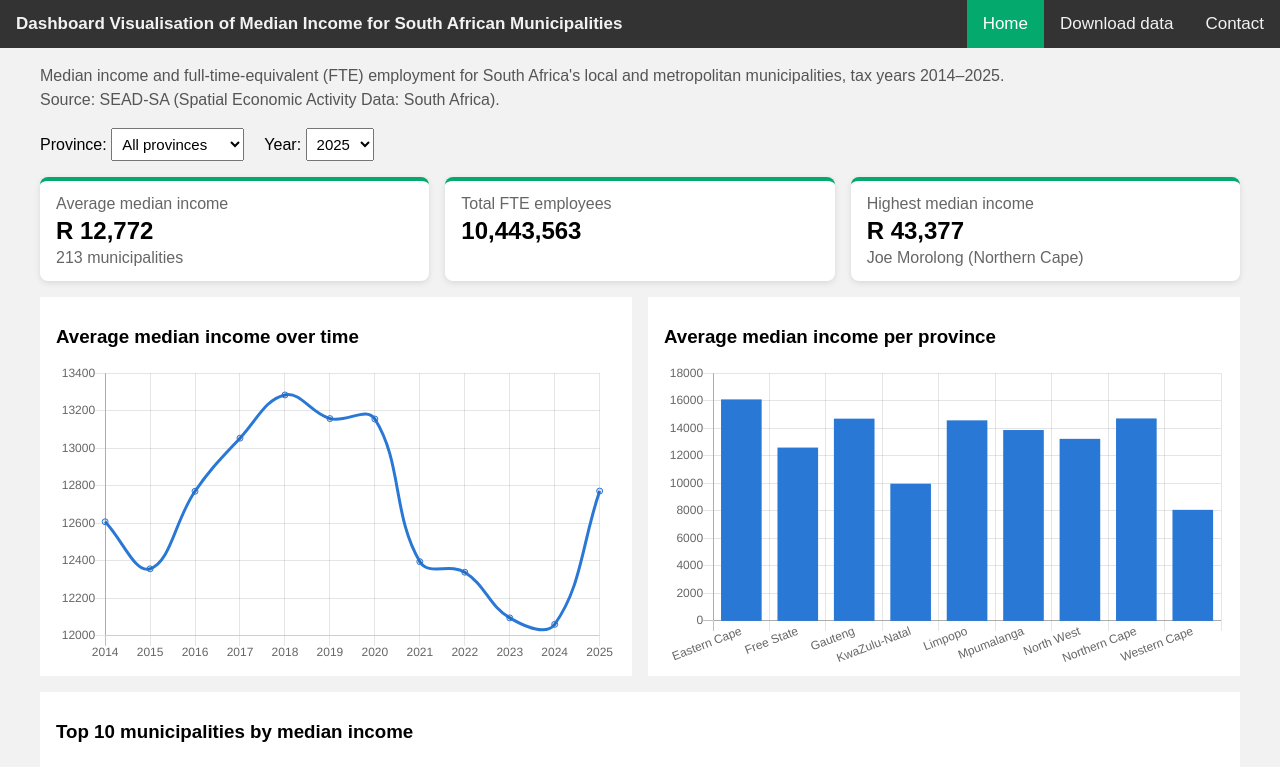
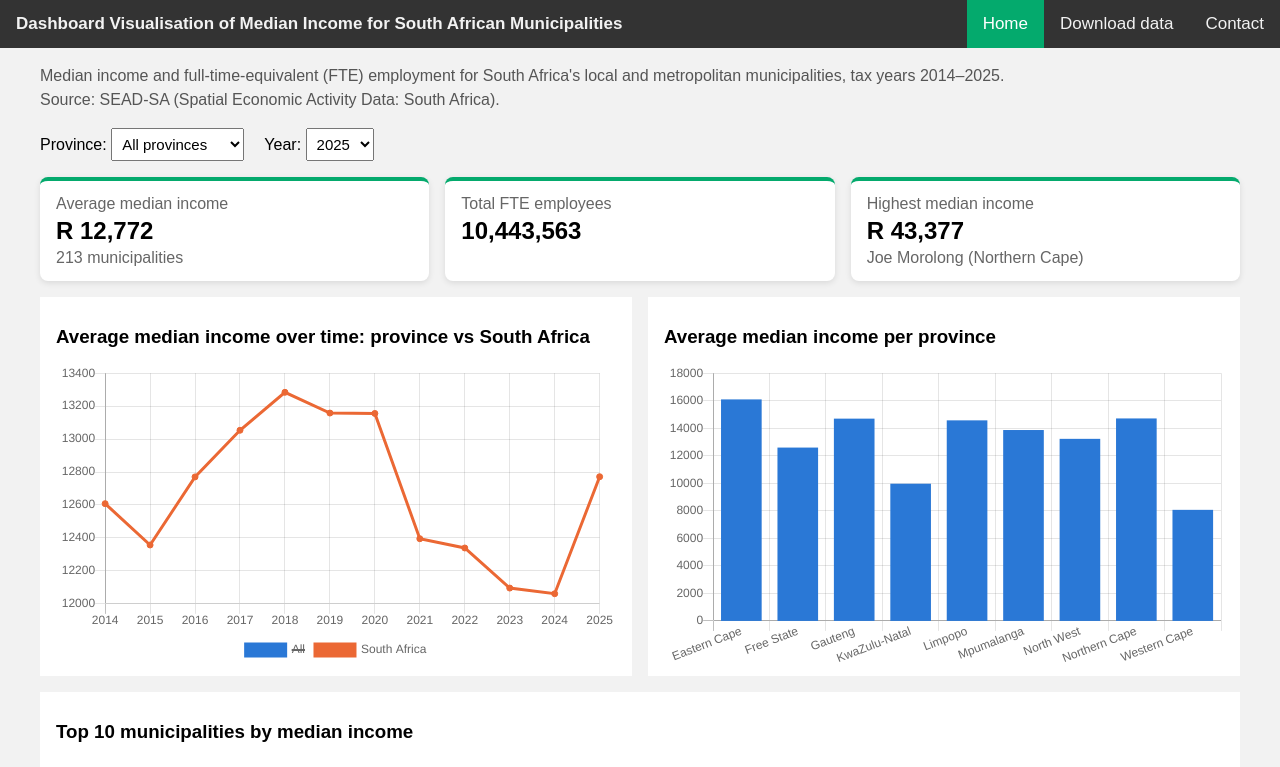
Before and after one commit to a-hood05/GMT320-Assignment2, a plain HTML site: page index.html in a window 1280 px wide. Shown: the top 767 px of the page. Drawn offline with nearby package versions, Linux system fonts and the light colour scheme.

Commit message:
Updated the first line chart so that it is possible to compare a province with the national median

```diff
--- a/index.html
+++ b/index.html
@@ -90,7 +90,7 @@
   <!-- Charts. Got the Chart.js code from https://www.w3schools.com/ai/ai_chartjs.asp -->
   <div class="charts">
     <div class="chart-box">
-      <h3>Average median income over time</h3>
+      <h3>Average median income over time: province vs South Africa</h3>
       <div class="chart-holder"><canvas id="lineChart"></canvas></div>
     </div>
     <div class="chart-box">
--- a/script.js
+++ b/script.js
@@ -235,15 +235,24 @@ function makeCharts() {
     data: {
       labels: years,
       datasets: [{
-        label: "Average median income (R)",
+        label: "Selected province",
         data: [],
         borderColor: "#2a78d6",
-        fill: false
+        backgroundColor: "#2a78d6",
+        fill: false,
+        lineTension: 0
+      }, {
+        label: "South Africa",
+        data: [],
+        borderColor: "#eb6834",
+        backgroundColor: "#eb6834",
+        fill: false,
+        lineTension: 0
       }]
     },
     options: {
       maintainAspectRatio: false,
-      legend: { display: false }
+      legend: { display: true, position: "bottom" }
     }
   });
 
@@ -299,12 +308,24 @@ function updateDashboard() {
   document.getElementById("municipalityCount").innerHTML = rows.length + " municipalities";
 
   //every chart also needs to update according to the filter
-  //Line chart: average for every year and province selected in the filters
-  var yearAverages = [];
+  //Line chart: compare the selected province with the national average over the years
+  var provinceYearAverages = [];
+  var nationalYearAverages = [];
   for (var i = 0; i < years.length; i++) {
-    yearAverages.push(getAverage(filterData(province, years[i])));
+    provinceYearAverages.push(getAverage(filterData(province, years[i])));
+    nationalYearAverages.push(getAverage(filterData("All", years[i])));
   }
-  lineChart.data.datasets[0].data = yearAverages;
+
+  lineChart.data.datasets[0].data = provinceYearAverages;
+  lineChart.data.datasets[0].label = province;
+  lineChart.data.datasets[1].data = nationalYearAverages;
+
+  // if "All provinces" is selected, the province line would be the same as the national line, so hide it
+  if (province == "All") {
+    lineChart.data.datasets[0].hidden = true;
+  } else {
+    lineChart.data.datasets[0].hidden = false;
+  }
   lineChart.update();
 
   //Bar chart: average for every province snd selected one should appear in a darker colour
```
